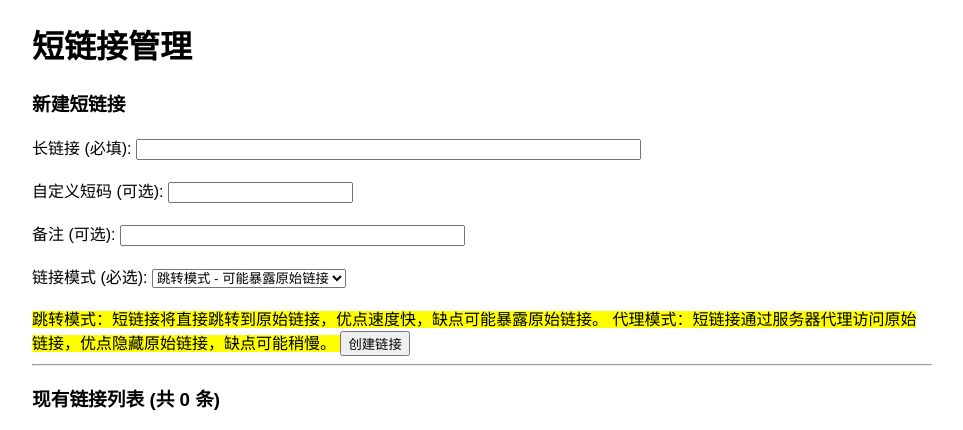
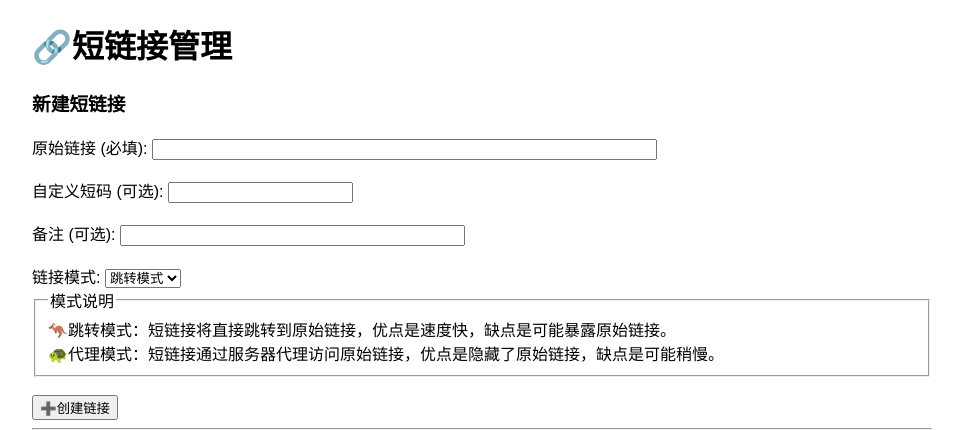
Before and after one commit to DOSEEHER/Shorten-Your-URL, a Flask app: page /admin in a window 1280 px wide. Shown: the part 44-474 px from the top of the page, without its empty margins (158-1121 px from the left). Run offline with Flask 3, Linux system fonts and the light colour scheme; the visitor is signed in with stand-in values (Sample User, id 1); data that the repository does not hold is empty.

Commit message:
优化前端html代码

```diff
--- a/templates/admin.html
+++ b/templates/admin.html
@@ -3,11 +3,11 @@
 {% block title %}链接管理面板{% endblock %}
 
 {% block content %}
-    <h1>短链接管理</h1>
+    <h1>🔗短链接管理</h1>
 
     <h3>新建短链接</h3>
     <form method="POST" action="{{ url_for('create_link') }}">
-        <label for="original_url">长链接 (必填):</label>
+        <label for="original_url">原始链接 (必填):</label>
         <input type="url" id="original_url" name="original_url" size="60" required><br><br>
 
         <label for="custom_code">自定义短码 (可选):</label>
@@ -16,16 +16,17 @@
         <label for="note">备注 (可选):</label>
         <input type="text" id="note" name="note" size="40"><br><br>
 
-        <label for="mode">链接模式 (必选):</label>
+        <label for="mode">链接模式:</label>
         <select id="mode" name="mode" required>
-            <option value="redirect">跳转模式 - 可能暴露原始链接</option>
-            <option value="proxy">代理模式 - 完全隐藏原始链接</option>
-        </select><br><br>
-        <mark>
-            跳转模式：短链接将直接跳转到原始链接，优点速度快，缺点可能暴露原始链接。
-            代理模式：短链接通过服务器代理访问原始链接，优点隐藏原始链接，缺点可能稍慢。
-        </mark>
-        <button type="submit">创建链接</button>
+            <option value="redirect">跳转模式</option>
+            <option value="proxy">代理模式</option>
+        </select><br>
+        <fieldset>
+            <legend>模式说明</legend>
+            🦘跳转模式：短链接将直接跳转到原始链接，优点是速度快，缺点是可能暴露原始链接。<br>
+            🐢代理模式：短链接通过服务器代理访问原始链接，优点是隐藏了原始链接，缺点是可能稍慢。<br>
+        </fieldset><br>
+        <button type="submit">➕创建链接</button>
     </form>
 
     <hr>
```
Also changed, not shown: templates/edit.html (+4 -4 lines).
